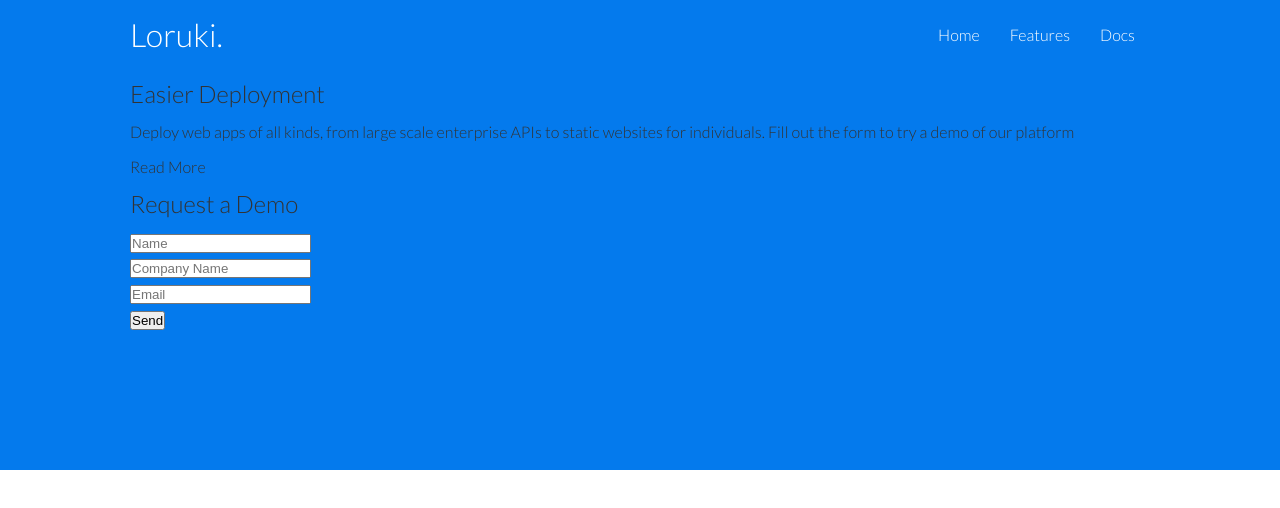
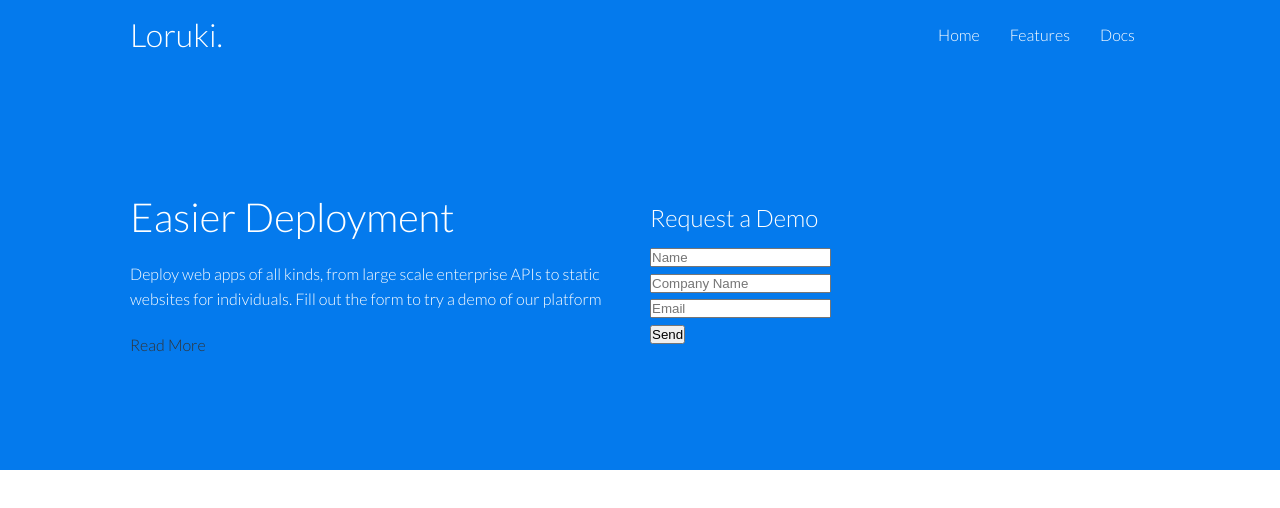
Before and after one commit to Annie-Huang/loruki-website, a website: page index.html in a window 1280 px wide. Drawn offline with Linux system fonts and the light colour scheme.

Commit message:
Defined the basic grid style

```diff
--- a/css/style.css
+++ b/css/style.css
@@ -68,7 +68,16 @@ img {
 .showcase {
   height: 400px;
   background-color: var(--primary-color);
+  color: #fff;
+  position: relative; /* in case we need to position anything absolute within .showcase */
 }
+.showcase h1 {
+  font-size: 40px;
+}
+.showcase p {
+  margin: 20px 0;
+}
+
 
 /* Utilities */
 .container {
@@ -84,3 +93,12 @@ img {
   align-items: center;
   height: 100%;
 }
+
+.grid {
+  display: grid;
+  grid-template-columns: repeat(2, 1fr);
+  gap: 20px;
+  justify-content: center;
+  align-items: center;
+  height: 100%;
+}
```
